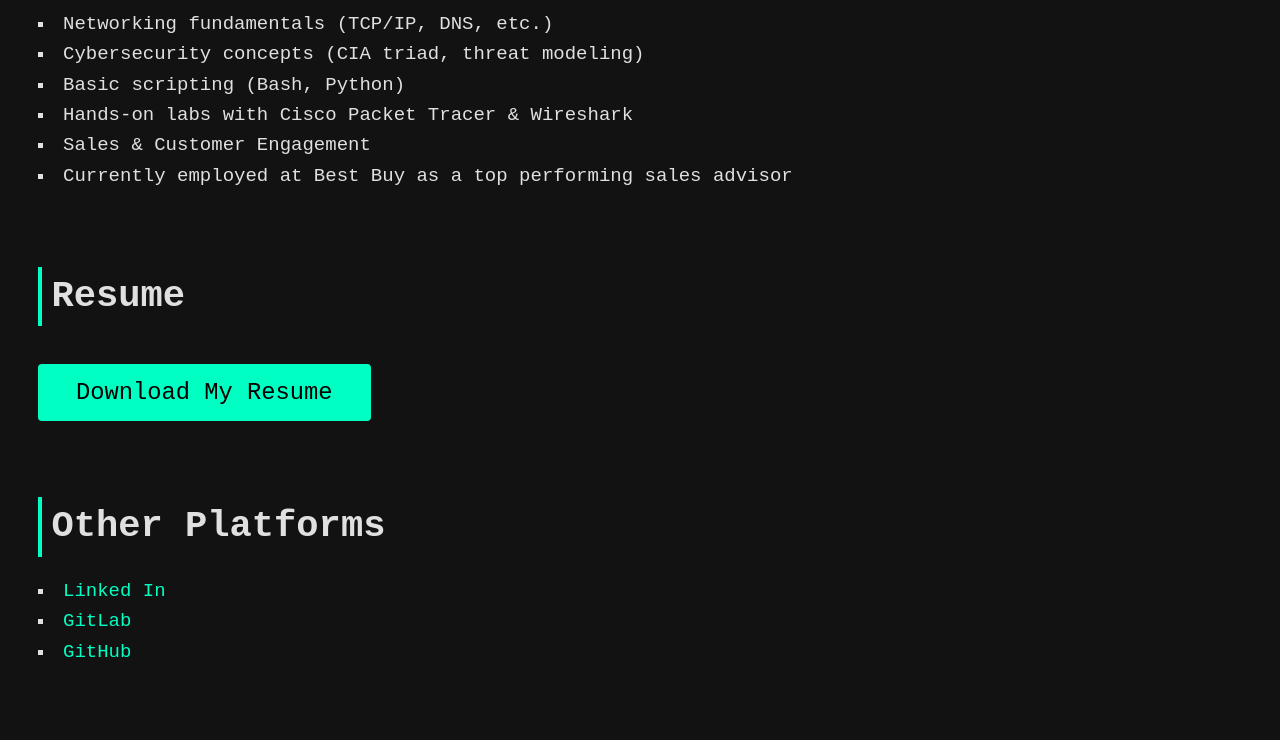
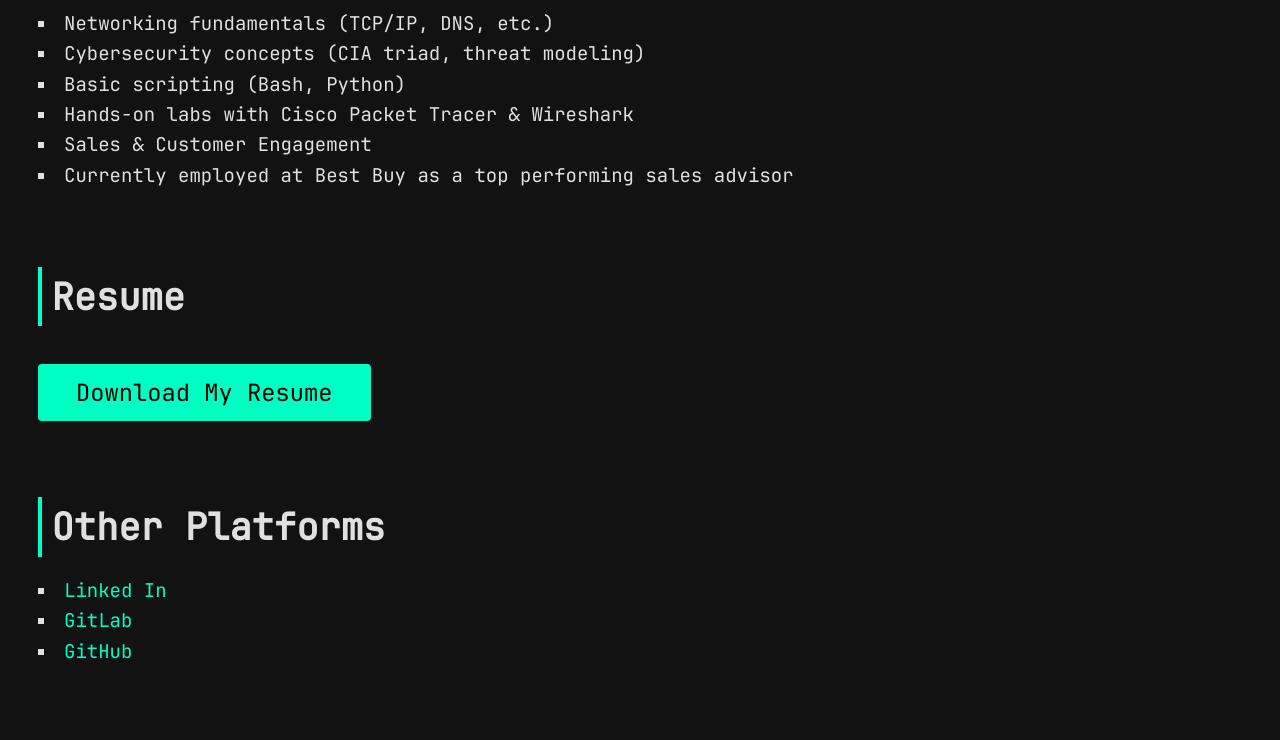
Before and after one commit to Daniel-McLarty/Portfolio-Website, a plain HTML site: page src/index.html in a window 1280 px wide. Shown: the part 661-1401 px from the top of the page. Drawn offline with Linux system fonts and the light colour scheme.

Commit message:
Updated CSS rendering order to fix FOUC

```diff
--- a/src/index.html
+++ b/src/index.html
@@ -28,6 +28,10 @@
 <head>
   <meta charset="UTF-8" />
   <meta name="viewport" content="width=device-width, initial-scale=1.0" />
+
+  <link rel="stylesheet" href="styles.css" />
+  <link rel="preload" href="styles.css" as="style">
+
   <meta name="description" content="Daniel McLarty - Freshman Networking & Cybersecurity student showcasing skills, projects,
     and portfolio in cybersecurity, ethical hacking, and network infrastructure.">
   <meta property="og:title" content="Daniel McLarty | Cybersecurity & Networking" />
@@ -57,7 +61,6 @@
   </script>
 
   <link rel="preload" href="assets/jetbrains.woff2" as="font" type="font/woff2" crossorigin>
-  <link rel="stylesheet" href="styles.css" />
   <link rel="icon" type="image/svg+xml" href="assets/favicon.svg" />
 </head>
 
--- a/src/styles.css
+++ b/src/styles.css
@@ -59,6 +59,12 @@
 
   /* Transitions */
   --transition-fast: 0.2s ease-in-out;
+}
+
+@font-face {
+  font-family: 'JetBrains Mono';
+  src: url('assets/jetbrains.woff2') format('woff2');
+  font-display: swap;
 }
 
 /* ==========================
```
